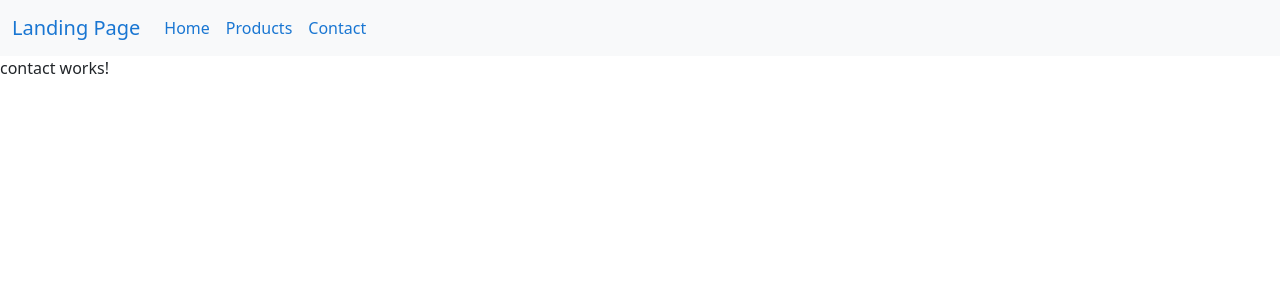
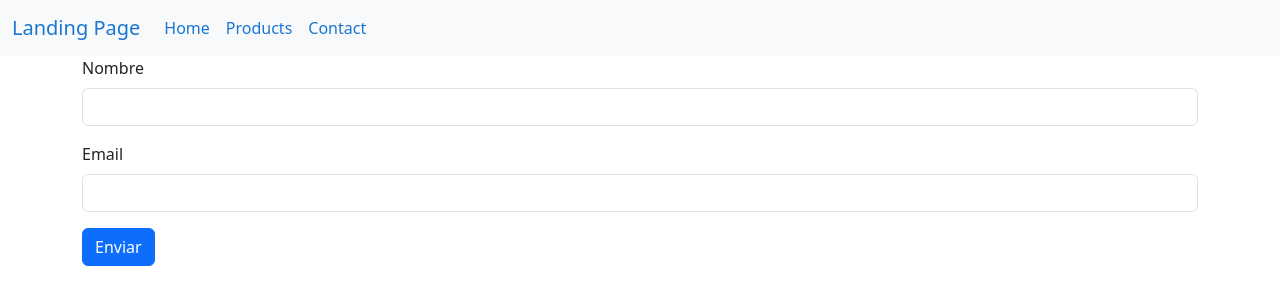
Before and after one commit to JoelRazuri/curso-angular, an Angular app in the folder curso-angular/: page /contact in a window 1280 px wide. Shown: the top 304 px of the page. Built offline with nearby package versions, Linux system fonts and the light colour scheme.

Commit message:
formularios

```diff
--- a/curso-angular/src/app/app.module.ts
+++ b/curso-angular/src/app/app.module.ts
@@ -6,7 +6,7 @@
 import { PadreComponent } from './padre/padre.component';
 import { HijoComponent } from './hijo/hijo.component';
 import { ContadorComponent } from './contador/contador.component';
-import { FormsModule } from '@angular/forms';
+import { FormsModule, ReactiveFormsModule } from '@angular/forms';
 import { HermanoComponent } from './hermano/hermano.component';
 import { EstiloHermanosDirective } from './estilo-hermanos.directive';
 import { MiPipePersonalizadoPipe } from './mi-pipe-personalizado.pipe';
@@ -32,7 +32,8 @@
   imports: [
     BrowserModule,
     AppRoutingModule,
-    FormsModule
+    FormsModule, // Formularios de tipo plantilla
+    ReactiveFormsModule // Formularios de tipo reactivo
   ],
   providers: [],
   bootstrap: [AppComponent]
--- a/curso-angular/src/app/contact/contact.component.html
+++ b/curso-angular/src/app/contact/contact.component.html
@@ -1 +1,33 @@
-<p>contact works!</p>
+<!-- Formulario tipo plantilla -->
+<!-- <div class="container">
+    <form #myForm="ngForm" (ngSubmit)="enviar()">
+        <div class="mb-3">
+            <label for="name" class="form-label">Nombre</label>
+            <input type="email" class="form-control" id="name" [(ngModel)]="user.name" required [ngModelOptions]="{standalone: true}">
+          </div>
+        <div class="mb-3">
+          <label for="email" class="form-label">Email </label>
+          <input type="email" class="form-control" id="email" [(ngModel)]="user.email" required [ngModelOptions]="{standalone: true}">
+        </div>
+        <button type="submit" class="btn btn-primary">Enviar</button>
+      </form>
+</div> -->
+
+<!-- Formulario tipo reactivo -->
+<div class="container">
+    <form [formGroup]="formContact" (ngSubmit)="enviar()">
+        <div class="mb-3">
+            <label for="name" class="form-label">Nombre</label>
+            <input [ngClass]="{'is-invalid': hasErrors('name', 'required') || hasErrors('name', 'minlength')}" type="text" class="form-control" id="name" formControlName="name">
+            <div class="text-danger" *ngIf="hasErrors('name', 'required')">Nombre requerido</div>
+            <div class="text-danger" *ngIf="hasErrors('name', 'minlength')">Nombre requiere mínimo 4 caracteres</div>
+        </div>
+        <div class="mb-3">
+          <label for="email" class="form-label">Email </label>
+          <input [ngClass]="{'is-invalid': hasErrors('email', 'required') || hasErrors('email', 'email')}" type="email" class="form-control" id="email" formControlName="email">
+          <div class="text-danger" *ngIf="hasErrors('email', 'email')">Formato email inválido</div>
+          <div class="text-danger" *ngIf="hasErrors('email', 'required')">Email requerido</div>
+        </div>
+        <button type="submit" class="btn btn-primary">Enviar</button>
+      </form>
+</div>
--- a/curso-angular/src/app/contact/contact.component.ts
+++ b/curso-angular/src/app/contact/contact.component.ts
@@ -1,4 +1,5 @@
 import { Component } from '@angular/core';
+import { FormBuilder, FormGroup, Validators } from '@angular/forms';
 
 @Component({
   selector: 'app-contact',
@@ -6,5 +7,31 @@
   styleUrls: ['./contact.component.css']
 })
 export class ContactComponent {
+  // Formulario tipo plantilla
+  // public user: any = {
+  //   name: '',
+  //   email: ''
+  // }
 
+  // enviar() {
+  //   console.log(this.user);
+  // }
+
+  // Formulario tipo reactivo
+  formContact: FormGroup;
+
+  constructor(private form: FormBuilder) {
+    this.formContact = this.form.group({
+      name: ['', [Validators.required, Validators.minLength(4)]],
+      email: ['', [Validators.required, Validators.email]]
+    })
+  }
+
+  enviar() {
+    console.log(this.formContact);
+  }
+
+  hasErrors(controlName: string, errorType: string) {
+    return this.formContact.get(controlName)?.hasError(errorType) && this.formContact.get(controlName)?.touched;
+  }
 }
```
